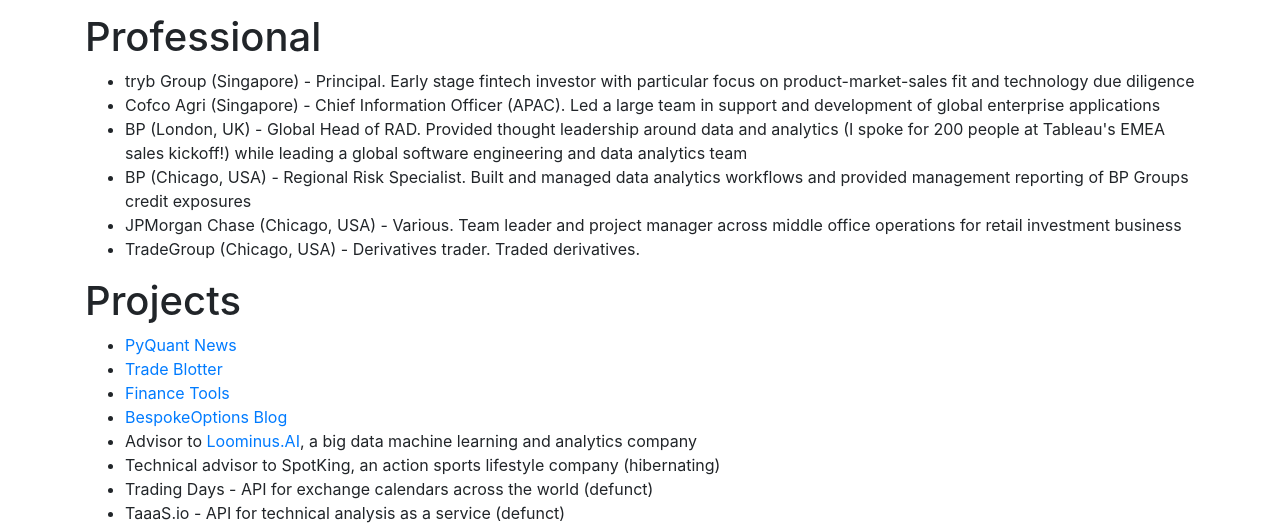
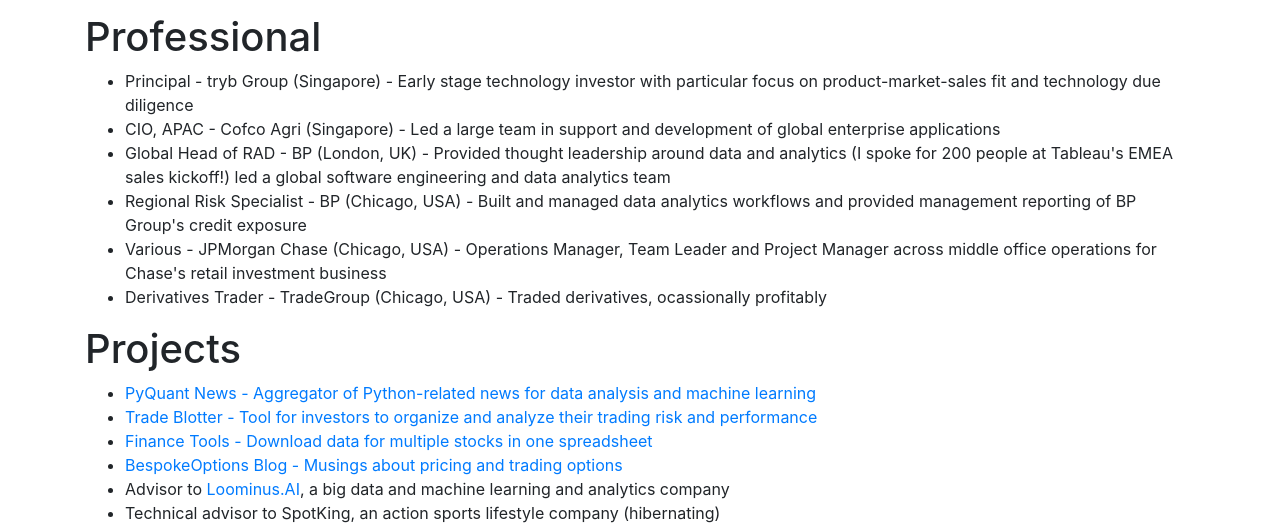
Before and after one commit to jasonstrimpel/jasonstrimpel.github.io, a plain HTML site: page index.html in a window 1280 px wide. Shown: the part 278-803 px from the top of the page. Drawn offline with nearby package versions, Linux system fonts and the light colour scheme.

```diff
--- a/index.html
+++ b/index.html
@@ -1,20 +1,16 @@
 <!doctype html>
 <html lang="en">
   <head>
-    <!-- Required meta tags -->
     <meta charset="utf-8">
     <meta name="viewport" content="width=device-width, initial-scale=1, shrink-to-fit=no">
 
     <!-- Bootstrap CSS -->
     <link rel="stylesheet" href="https://stackpath.bootstrapcdn.com/bootstrap/4.3.1/css/bootstrap.min.css" integrity="sha384-ggOyR0iXCbMQv3Xipma34MD+dH/1fQ784/j6cY/iJTQUOhcWr7x9JvoRxT2MZw1T" crossorigin="anonymous">
     <link rel="stylesheet" href="https://use.fontawesome.com/releases/v5.7.2/css/all.css" integrity="sha384-fnmOCqbTlWIlj8LyTjo7mOUStjsKC4pOpQbqyi7RrhN7udi9RwhKkMHpvLbHG9Sr" crossorigin="anonymous">
-
-
-
     <title>Jason Strimpel</title>
   </head>
   <body>
-  	<div class="container pt-5">
+  	<div class="container mt-5 mb-5">
 	    <h1 class="display-1">Jason Strimpel</h1>
 	    <p class="lead">
 			<ul class="fa-ul">
@@ -27,25 +23,25 @@
 
 		<h1 class="display-5">Professional</h1>
 		<ul>
-			<li>tryb Group (Singapore) - Principal. Early stage fintech investor with particular focus on product-market-sales fit and technology due diligence</li>
-			<li>Cofco Agri (Singapore) - Chief Information Officer (APAC). Led a large team in support and development of global enterprise applications</li>
-			<li>BP (London, UK) - Global Head of RAD. Provided thought leadership around data and analytics (I spoke for 200 people at Tableau's EMEA sales kickoff!) while leading a global software engineering and data analytics team</li>
-			<li>BP (Chicago, USA) - Regional Risk Specialist. Built and managed data analytics workflows and provided management reporting of BP Groups credit exposures</li>
-			<li>JPMorgan Chase (Chicago, USA) - Various. Team leader and project manager across middle office operations for retail investment business</li>
-			<li>TradeGroup (Chicago, USA) - Derivatives trader. Traded derivatives.</li>
+			<li>Principal - tryb Group (Singapore) - Early stage technology investor with particular focus on product-market-sales fit and technology due diligence</li>
+			<li>CIO, APAC - Cofco Agri (Singapore) - Led a large team in support and development of global enterprise applications</li>
+			<li>Global Head of RAD - BP (London, UK) - Provided thought leadership around data and analytics (I spoke for 200 people at Tableau's EMEA sales kickoff!) led a global software engineering and data analytics team</li>
+			<li>Regional Risk Specialist - BP (Chicago, USA) - Built and managed data analytics workflows and provided management reporting of BP Group's credit exposure</li>
+			<li>Various - JPMorgan Chase (Chicago, USA) - Operations Manager, Team Leader and Project Manager across middle office operations for Chase's retail investment business</li>
+			<li>Derivatives Trader - TradeGroup (Chicago, USA) - Traded derivatives, ocassionally profitably</li>
 		</ul>
 
 		<h1 class="display-5">Projects</h1>
 		<ul>
-			<li><a href="https://pyquantnews.com">PyQuant News</a></li>
-			<li><a href="https://tradeblotter.com">Trade Blotter</a></li>
-			<li><a href="http://finance.jasonstrimpel.com">Finance Tools</a></li>
-			<li><a href="http://www.bespokeoptions.com/blog/">BespokeOptions Blog</a></li>
-			<li>Advisor to <a href="http://www.loominus.ai">Loominus.AI</a>, a big data machine learning and analytics company</li>
+			<li><a href="https://pyquantnews.com">PyQuant News - Aggregator of Python-related news for data analysis and machine learning</a></li>
+			<li><a href="https://tradeblotter.com">Trade Blotter - Tool for investors to organize and analyze their trading risk and performance</a></li>
+			<li><a href="http://finance.jasonstrimpel.com">Finance Tools - Download data for multiple stocks in one spreadsheet</a></li>
+			<li><a href="http://www.bespokeoptions.com/blog/">BespokeOptions Blog - Musings about pricing and trading options</a></li>
+			<li>Advisor to <a href="http://www.loominus.ai">Loominus.AI</a>, a big data and machine learning and analytics company</li>
 			<li>Technical advisor to SpotKing, an action sports lifestyle company (hibernating)</li>
-			<li>Trading Days - API for exchange calendars across the world (defunct)</li>
-			<li>TaaaS.io - API for technical analysis as a service (defunct)</li>
-			<li>BespokeOptions - Professional options analytics (life support)</li>
+			<li><a href="https://github.com/jasonstrimpel/trading-days">Trading Days</a> - API for exchange calendars across the world (defunct))</li>
+			<li><a href="https://github.com/jasonstrimpel/taaas">TaaaS.io</a> - API for technical analysis as a service (defunct)</li>
+			<li><a href="https://github.com/jasonstrimpel/bespokeoptions">BespokeOptions</a> - Professional options analytics (life support)</li>
 		</ul>
 
 		<h1 class="display-5">Education</h1>
@@ -67,8 +63,6 @@
 
 	</div>
 
-    <!-- Optional JavaScript -->
-    <!-- jQuery first, then Popper.js, then Bootstrap JS -->
     <script src="https://code.jquery.com/jquery-3.3.1.slim.min.js" integrity="sha384-q8i/X+965DzO0rT7abK41JStQIAqVgRVzpbzo5smXKp4YfRvH+8abtTE1Pi6jizo" crossorigin="anonymous"></script>
     <script src="https://cdnjs.cloudflare.com/ajax/libs/popper.js/1.14.7/umd/popper.min.js" integrity="sha384-UO2eT0CpHqdSJQ6hJty5KVphtPhzWj9WO1clHTMGa3JDZwrnQq4sF86dIHNDz0W1" crossorigin="anonymous"></script>
     <script src="https://stackpath.bootstrapcdn.com/bootstrap/4.3.1/js/bootstrap.min.js" integrity="sha384-JjSmVgyd0p3pXB1rRibZUAYoIIy6OrQ6VrjIEaFf/nJGzIxFDsf4x0xIM+B07jRM" crossorigin="anonymous"></script>
```
